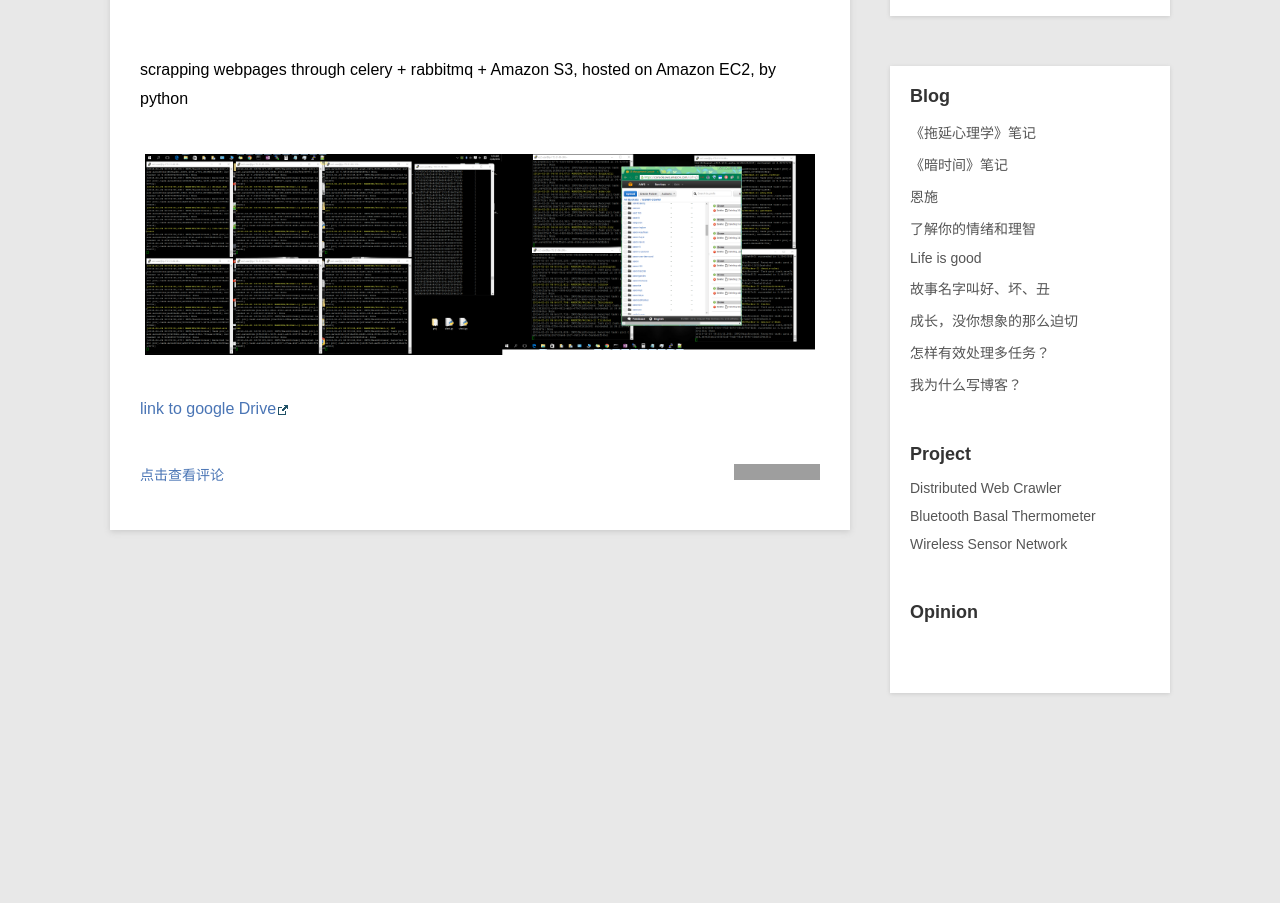
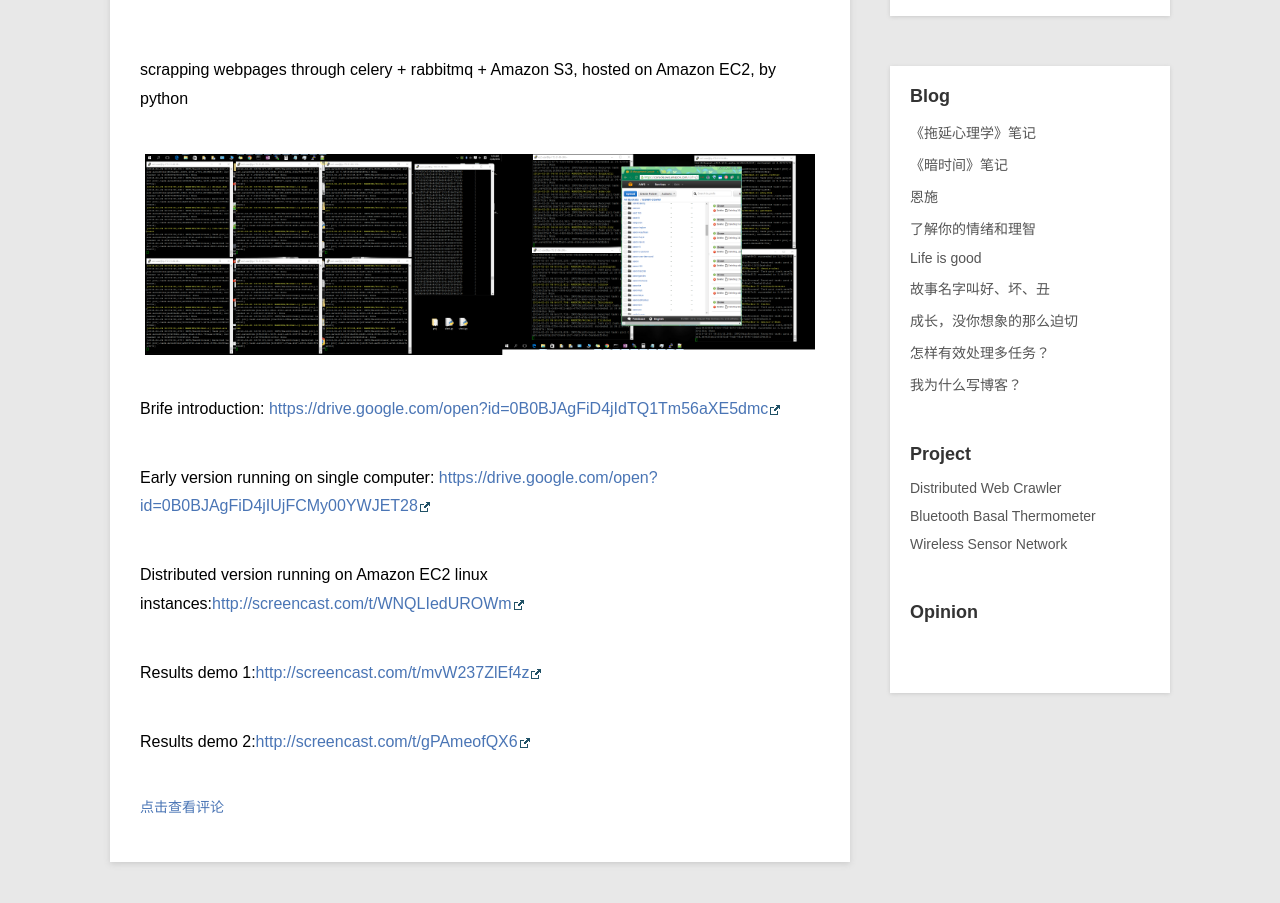
Before and after one commit to killets/blog, a Jekyll site: the page built from _posts/project/2016-03-05-Distributed-Web-Crawler.md, in a window 1280 px wide, cut to the strip 189-1131 px from the top of the page. Shown: the top 903 px of the strip. Built offline with Jekyll 4.4.1, drawn with Linux system fonts in a browser that asks for light colours; Markdown is read by kramdown in place of the engine named in the settings; before the commit the page ends 932 px from its top, so only the background shows below that; grey boxes are pictures that could not be loaded.

Commit message:
Update 2016-03-05-Distributed-Web-Crawler.md

```diff
--- a/_posts/project/2016-03-05-Distributed-Web-Crawler.md
+++ b/_posts/project/2016-03-05-Distributed-Web-Crawler.md
@@ -9,4 +9,12 @@
 
  ![image](../images/project/wenCrawler.png)
 
- [link to google Drive](https://drive.google.com/open?id=0B0BJAgFiD4jIdTQ1Tm56aXE5dmc)
+Brife introduction: [https://drive.google.com/open?id=0B0BJAgFiD4jIdTQ1Tm56aXE5dmc](https://drive.google.com/open?id=0B0BJAgFiD4jIdTQ1Tm56aXE5dmc)
+
+ Early version running on single computer: [https://drive.google.com/open?id=0B0BJAgFiD4jIUjFCMy00YWJET28](https://drive.google.com/open?id=0B0BJAgFiD4jIUjFCMy00YWJET28)
+
+ Distributed version running on Amazon EC2 linux instances:[http://screencast.com/t/WNQLIedUROWm](http://screencast.com/t/WNQLIedUROWm)
+
+ Results demo 1:[http://screencast.com/t/mvW237ZlEf4z](http://screencast.com/t/mvW237ZlEf4z)
+
+ Results demo 2:[http://screencast.com/t/gPAmeofQX6](http://screencast.com/t/gPAmeofQX6)
```
